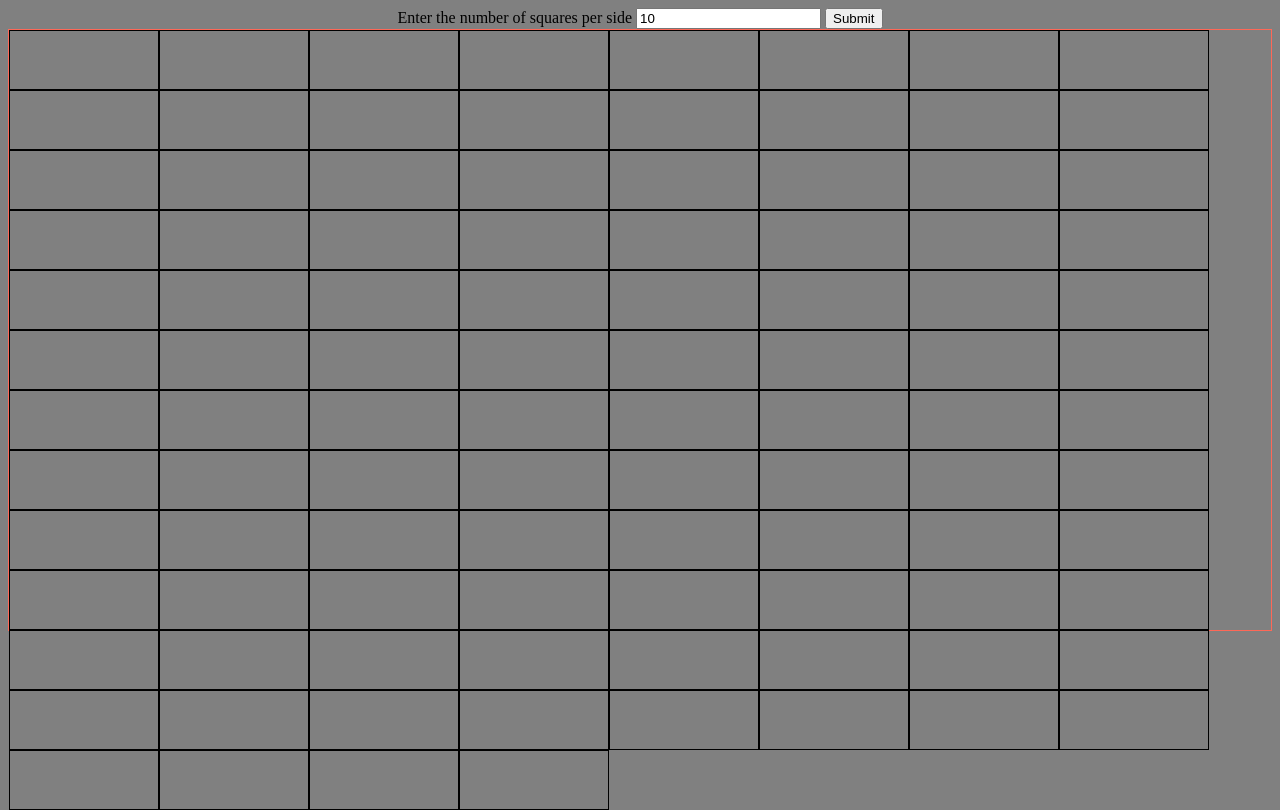
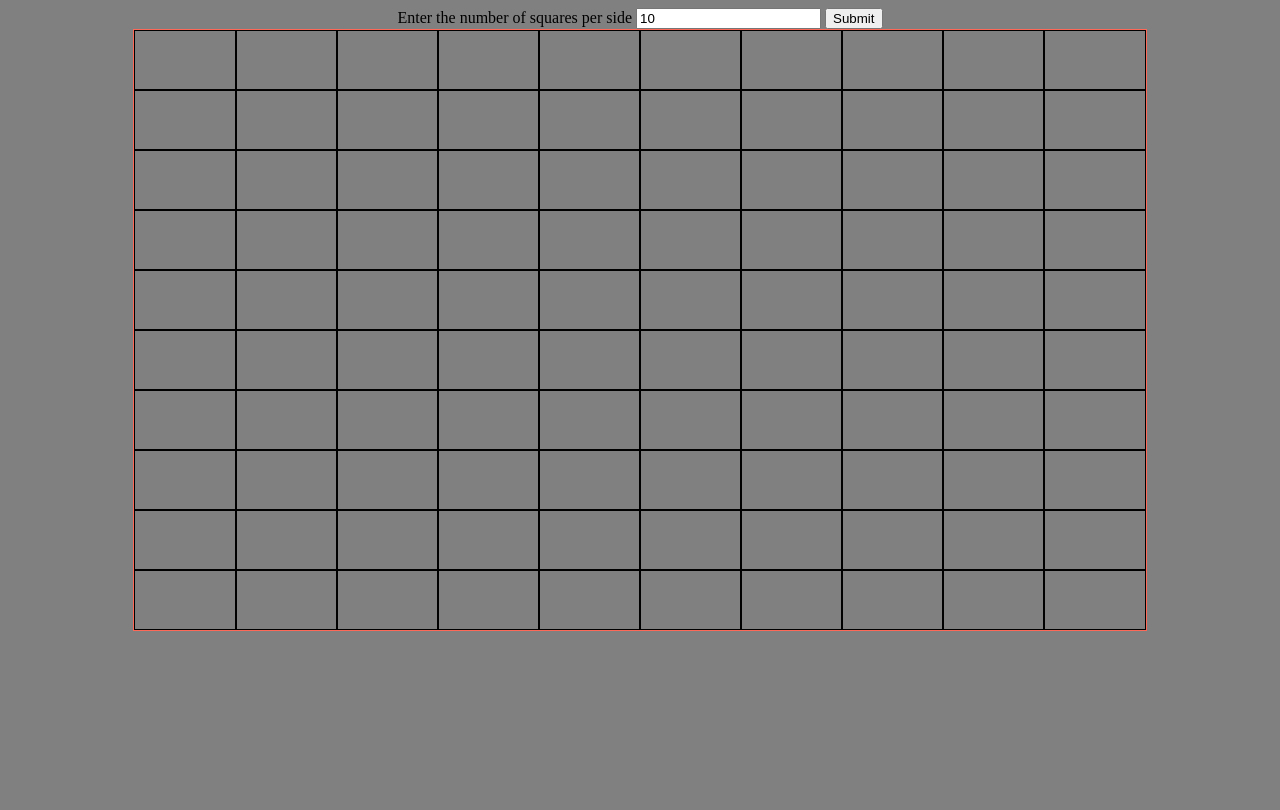
Before and after one commit to sajidahamed-git/Odin, a plain HTML site: page EtchaSketch/index.html in a window 1280 px wide. Both pictures are taken after a click on the button "Submit". Drawn offline with Linux system fonts and the light colour scheme.

Commit message:
width dialed in

```diff
--- a/EtchaSketch/script.js
+++ b/EtchaSketch/script.js
@@ -16,7 +16,7 @@ function generatecontainerhtml() {
     const boxes = document.querySelectorAll(".boxes");
 
     boxes.forEach((box) => {
-      box.style.width = `${boxsizewidth}px`;
+      box.style.width = `calc((100% / ${rows})`;
       box.style.height = `${boxsizeheight}px`;
     });
 
--- a/EtchaSketch/styles.css
+++ b/EtchaSketch/styles.css
@@ -13,8 +13,8 @@ body{background-color: grey;}
 .container {
   display: flex;
   flex-wrap: wrap;
-  max-width: 1500px;
-  max-height: 600px;
+  max-width: 80%;
+  max-height: 80%;
   border: 0.1px solid rgb(255, 104, 87);
   margin: auto;
   padding: 0;
```
